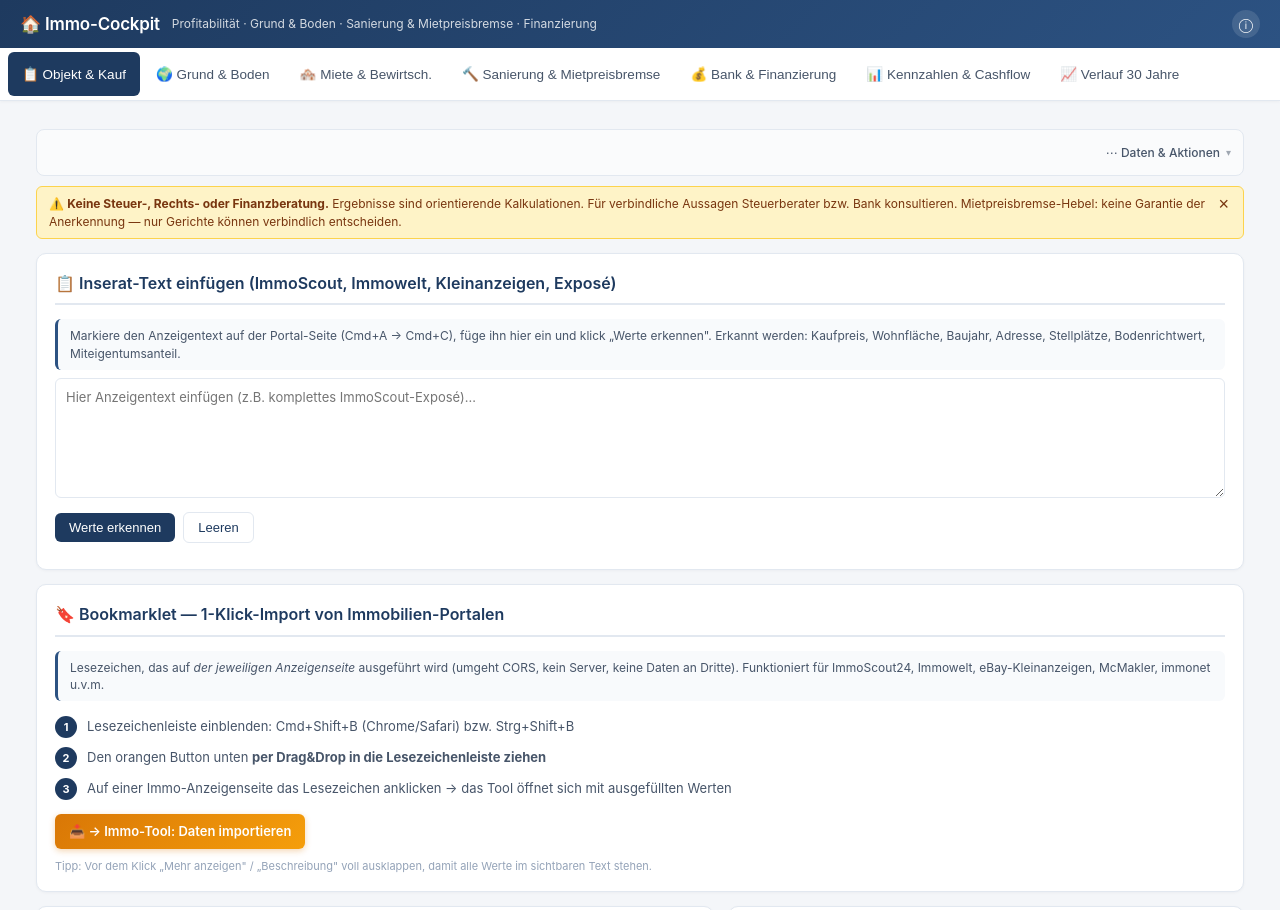
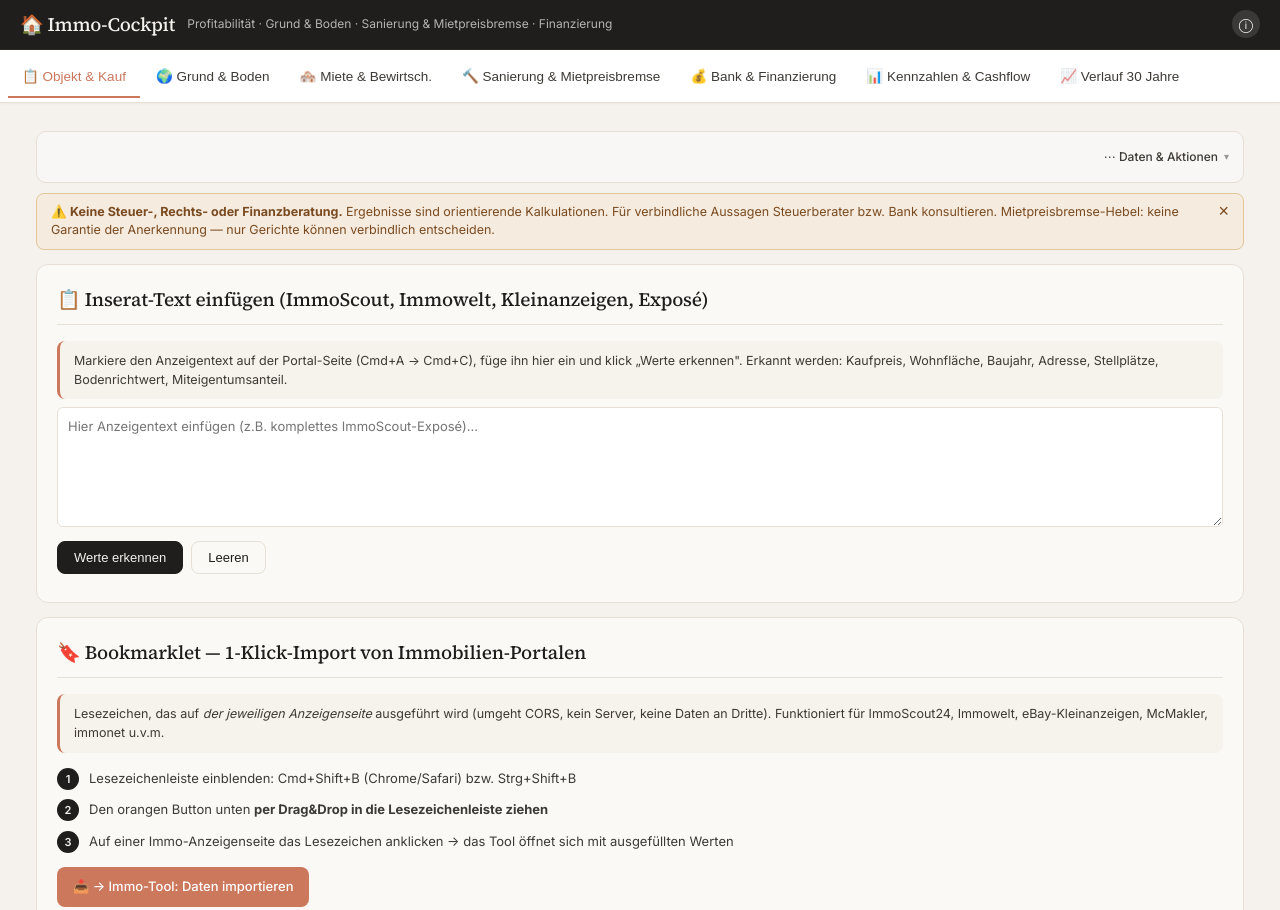
Before and after one commit to dmzickler-netizen/immo-tool, a plain HTML site: page index.html in a window 1280 px wide. Shown: the top 910 px of the page. Drawn offline with Linux system fonts and the light colour scheme.

Commit message:
Claude/Anthropic Aesthetic Polish
Farbpalette komplett auf warm-erdig umgestellt:
- Background: warmes Off-White #f5f1ed statt kühles Hellgrau
- Header: Anthrazit-Schwarz #1f1e1d statt Blau-Gradient
- Akzent: Claude-Orange #cc785c statt blau-orange-Mix
- Semantik-Farben (good/warn/bad) auf gedämpfte erdige Töne
- Borders: warm-beige statt cool-grau

Typografie:
- Body: Inter (sans, neutral, sehr gute Lesbarkeit)
- Headings, KPI-Zahlen, Hero-Werte: Source Serif 4 (Tiempos-nahe)
- Hero-KPI: 34px Serif, -0.8 letter-spacing
- Card-Titel: 19px Serif, gleicher Stil wie Hero

Komponenten:
- Active Tab: Claude-Orange Underline statt voller Fill
- Buttons: dunkel-anthrazit gefüllt (primär) / outline (sekundär)
- KPI-Cards: noch subtiler — fast-weißer Hintergrund + linker Border
- Cards: kein Schadow mehr, nur warmer Border
- Inputs: 8px Radius, Claude-Orange Focus-Ring
- Drop-Zone, Legend, Disclaimer: warm-Off-White Akzent

Co-Authored-By: Claude Opus 4.7 (1M context) <noreply@anthropic.com>

```diff
--- a/index.html
+++ b/index.html
@@ -4,40 +4,45 @@
 <meta charset="UTF-8" />
 <meta name="viewport" content="width=device-width, initial-scale=1.0" />
 <title>Immobilien-Investitions-Cockpit</title>
+<link rel="preconnect" href="https://fonts.googleapis.com">
+<link rel="preconnect" href="https://fonts.gstatic.com" crossorigin>
+<link rel="stylesheet" href="https://fonts.googleapis.com/css2?family=Inter:wght@400;500;600;700&family=Source+Serif+4:opsz,wght@8..60,400;8..60,500;8..60,600&display=swap">
 <style>
   :root{
-    --bg:#f4f6f9;
-    --card:#ffffff;
-    --ink:#1a2540;
-    --ink2:#475569;
-    --muted:#94a3b8;
-    --border:#e2e8f0;
-    --primary:#1e3a5f;
-    --primary2:#2c5282;
-    --accent:#d97706;
-    --accent2:#f59e0b;
-    --good:#16a34a;
-    --warn:#d97706;
-    --bad:#dc2626;
-    --info:#0369a1;
-    --soft-good:#dcfce7;
-    --soft-warn:#fef3c7;
-    --soft-bad:#fee2e2;
-    --soft-info:#e0f2fe;
+    --bg:#f5f1ed;
+    --card:#fbf9f6;
+    --ink:#1f1e1d;
+    --ink2:#3d3a36;
+    --muted:#8a847d;
+    --border:#e6e0d4;
+    --primary:#1f1e1d;
+    --primary2:#3a3733;
+    --accent:#cc785c;
+    --accent2:#e89478;
+    --good:#3a7f4a;
+    --warn:#b06a2e;
+    --bad:#b04437;
+    --info:#3d6480;
+    --soft-good:#e8efe8;
+    --soft-warn:#f5ebde;
+    --soft-bad:#f3e1dd;
+    --soft-info:#e3eaef;
+    --serif:'Source Serif 4',Charter,Cambria,Georgia,serif;
+    --sans:'Inter','-apple-system',BlinkMacSystemFont,'Segoe UI',sans-serif;
   }
   *{box-sizing:border-box}
-  body{margin:0;font-family:-apple-system,BlinkMacSystemFont,'Segoe UI',Roboto,sans-serif;background:var(--bg);color:var(--ink);line-height:1.45;-webkit-font-smoothing:antialiased}
-  .header{background:linear-gradient(135deg,var(--primary) 0%,var(--primary2) 100%);color:#fff;padding:10px 20px;box-shadow:0 1px 3px rgba(0,0,0,0.08);display:flex;align-items:center;justify-content:space-between;gap:12px}
-  .header h1{margin:0;font-size:17px;font-weight:600;letter-spacing:-0.2px;white-space:nowrap;overflow:hidden;text-overflow:ellipsis}
-  .header .sub{font-size:12px;opacity:0.8;white-space:nowrap;overflow:hidden;text-overflow:ellipsis;flex:1}
+  body{margin:0;font-family:var(--sans);background:var(--bg);color:var(--ink);line-height:1.5;-webkit-font-smoothing:antialiased;-moz-osx-font-smoothing:grayscale}
+  .header{background:var(--primary);color:#f5f1ed;padding:10px 20px;border-bottom:1px solid #2c2a27;display:flex;align-items:center;justify-content:space-between;gap:12px}
+  .header h1{margin:0;font-family:var(--serif);font-size:19px;font-weight:500;letter-spacing:-0.3px;white-space:nowrap;overflow:hidden;text-overflow:ellipsis}
+  .header .sub{font-size:12px;opacity:0.7;white-space:nowrap;overflow:hidden;text-overflow:ellipsis;flex:1}
   .header .info-btn{background:rgba(255,255,255,0.12);border:none;color:#fff;width:28px;height:28px;border-radius:50%;font-size:14px;cursor:pointer;flex:0 0 28px;display:flex;align-items:center;justify-content:center}
   .header .info-btn:hover{background:rgba(255,255,255,0.2)}
   @media(max-width:600px){.header .sub{display:none}}
   .nav-bar{background:#fff;border-bottom:1px solid var(--border);display:flex;flex-wrap:nowrap;gap:2px;padding:4px 8px;position:sticky;top:0;z-index:50;box-shadow:0 1px 3px rgba(0,0,0,0.04);overflow-x:auto;scrollbar-width:none;-webkit-overflow-scrolling:touch;scroll-snap-type:x proximity}
   .nav-bar::-webkit-scrollbar{display:none}
   .nav-btn{background:transparent;border:none;padding:11px 14px;font-size:13.5px;color:var(--ink2);cursor:pointer;border-radius:6px;font-weight:500;transition:all 0.12s;white-space:nowrap;min-height:44px;scroll-snap-align:center;flex:0 0 auto}
-  .nav-btn:hover{background:#f1f5f9;color:var(--ink)}
-  .nav-btn.active{background:var(--primary);color:#fff}
+  .nav-btn:hover{background:rgba(204,120,92,0.08);color:var(--ink)}
+  .nav-btn.active{background:transparent;color:var(--accent);box-shadow:inset 0 -2px 0 var(--accent);border-radius:0}
   .container{max-width:1240px;margin:0 auto;padding:20px 16px 60px}
   .tab{display:none}
   .tab.active{display:block}
@@ -47,23 +52,23 @@
   .grid-4{grid-template-columns:repeat(4,1fr)}
   @media(max-width:900px){.grid-2,.grid-3,.grid-4{grid-template-columns:1fr 1fr}}
   @media(max-width:600px){.grid-2,.grid-3,.grid-4{grid-template-columns:1fr}}
-  .card{background:var(--card);border:1px solid var(--border);border-radius:10px;padding:18px 18px 16px;box-shadow:0 1px 3px rgba(15,23,42,0.04)}
-  .card h2{margin:0 0 14px;font-size:16px;font-weight:600;color:var(--primary);border-bottom:2px solid var(--border);padding-bottom:8px}
-  .card h3{margin:14px 0 8px;font-size:14px;font-weight:600;color:var(--ink2)}
+  .card{background:var(--card);border:1px solid var(--border);border-radius:12px;padding:20px 20px 18px;box-shadow:none}
+  .card h2{margin:0 0 16px;font-family:var(--serif);font-size:19px;font-weight:500;color:var(--ink);border-bottom:1px solid var(--border);padding-bottom:10px;letter-spacing:-0.2px}
+  .card h3{margin:16px 0 8px;font-size:13px;font-weight:600;color:var(--ink2);text-transform:uppercase;letter-spacing:0.5px}
   .field{display:flex;flex-direction:column;gap:4px;margin-bottom:10px}
   .field label{font-size:12px;color:var(--ink2);font-weight:500}
   .field .hint{font-size:11px;color:var(--muted);margin-top:2px}
-  input[type=text],input[type=number],input[type=date],select{padding:8px 10px;border:1px solid var(--border);border-radius:6px;font-size:14px;font-family:inherit;background:#fff;color:var(--ink);transition:border 0.12s}
-  input:focus,select:focus{outline:none;border-color:var(--primary2);box-shadow:0 0 0 3px rgba(44,82,130,0.12)}
-  input[readonly]{background:#f8fafc;color:var(--ink2)}
+  input[type=text],input[type=number],input[type=date],select,textarea{padding:9px 11px;border:1px solid var(--border);border-radius:8px;font-size:14px;font-family:inherit;background:#fff;color:var(--ink);transition:border 0.12s,box-shadow 0.12s}
+  input:focus,select:focus,textarea:focus{outline:none;border-color:var(--accent);box-shadow:0 0 0 3px rgba(204,120,92,0.15)}
+  input[readonly]{background:rgba(230,224,212,0.3);color:var(--ink2)}
   .row{display:flex;gap:8px;align-items:center}
   .row > *{flex:1}
   .row > .unit{flex:0 0 auto;font-size:12px;color:var(--muted);min-width:32px}
   .kpi-grid{display:grid;grid-template-columns:repeat(auto-fit,minmax(170px,1fr));gap:10px}
-  .kpi{background:#f8fafc;border:1px solid var(--border);border-radius:8px;padding:11px 12px}
-  .kpi .lab{font-size:11px;color:var(--ink2);font-weight:500;text-transform:uppercase;letter-spacing:0.3px;margin-bottom:4px}
-  .kpi .val{font-size:19px;font-weight:600;color:var(--ink)}
-  .kpi .sub{font-size:11px;color:var(--muted);margin-top:2px}
+  .kpi{background:rgba(255,255,255,0.5);border:1px solid var(--border);border-radius:10px;padding:13px 14px}
+  .kpi .lab{font-size:10.5px;color:var(--muted);font-weight:500;text-transform:uppercase;letter-spacing:0.6px;margin-bottom:6px}
+  .kpi .val{font-family:var(--serif);font-size:22px;font-weight:500;color:var(--ink);letter-spacing:-0.3px;line-height:1.2}
+  .kpi .sub{font-size:11px;color:var(--muted);margin-top:4px}
   .kpi.good{border-left:3px solid var(--good)}
   .kpi.good .val{color:#15803d}
   .kpi.warn{border-left:3px solid var(--warn)}
@@ -72,41 +77,41 @@
   .kpi.bad .val{color:#b91c1c}
   .kpi.info{border-left:3px solid var(--info)}
   .kpi.info .val{color:#075985}
-  .kpi.hero{padding:16px 18px}
+  .kpi.hero{padding:20px 22px;background:var(--card)}
   .kpi.hero .lab{font-size:11px}
-  .kpi.hero .val{font-size:30px;line-height:1.1;letter-spacing:-0.5px;margin:6px 0 4px}
+  .kpi.hero .val{font-family:var(--serif);font-size:34px;line-height:1.05;letter-spacing:-0.8px;margin:8px 0 6px;font-weight:500}
   .kpi.hero .sub{font-size:12px}
   .hero-grid{display:grid;grid-template-columns:repeat(3,1fr);gap:10px;margin-bottom:14px}
   @media(max-width:700px){.hero-grid{grid-template-columns:1fr}}
   .alert{padding:10px 12px;border-radius:8px;font-size:13px;margin:10px 0;border-left:4px solid}
-  .alert-info{background:var(--soft-info);border-color:var(--info);color:#075985}
-  .alert-good{background:var(--soft-good);border-color:var(--good);color:#166534}
-  .alert-warn{background:var(--soft-warn);border-color:var(--warn);color:#92400e}
-  .alert-bad{background:var(--soft-bad);border-color:var(--bad);color:#991b1b}
+  .alert-info{background:var(--soft-info);border-color:var(--info);color:#2d4a5e}
+  .alert-good{background:var(--soft-good);border-color:var(--good);color:#2a5a37}
+  .alert-warn{background:var(--soft-warn);border-color:var(--warn);color:#7a4a20}
+  .alert-bad{background:var(--soft-bad);border-color:var(--bad);color:#7a2e25}
   table{width:100%;border-collapse:collapse;font-size:13px;margin-top:8px}
-  th{background:#f1f5f9;text-align:left;padding:8px 10px;border-bottom:2px solid var(--border);font-weight:600;color:var(--ink2);font-size:12px;text-transform:uppercase;letter-spacing:0.2px}
-  td{padding:7px 10px;border-bottom:1px solid var(--border)}
+  th{background:rgba(230,224,212,0.4);text-align:left;padding:9px 12px;border-bottom:1px solid var(--border);font-weight:600;color:var(--ink2);font-size:11px;text-transform:uppercase;letter-spacing:0.5px}
+  td{padding:8px 12px;border-bottom:1px solid var(--border)}
   td.num,th.num{text-align:right;font-variant-numeric:tabular-nums}
-  tr:hover td{background:#f8fafc}
+  tr:hover td{background:rgba(255,255,255,0.5)}
   .footer{padding:20px 0;text-align:center;font-size:11px;color:var(--muted)}
   .actions{display:flex;gap:8px;justify-content:flex-end;margin-bottom:12px}
-  .btn{background:var(--primary);color:#fff;border:none;padding:7px 14px;border-radius:6px;font-size:13px;cursor:pointer;font-weight:500}
-  .btn:hover{background:var(--primary2)}
-  .btn-sec{background:#fff;color:var(--primary);border:1px solid var(--border)}
-  .btn-sec:hover{background:#f1f5f9}
+  .btn{background:var(--ink);color:#f5f1ed;border:1px solid var(--ink);padding:8px 16px;border-radius:8px;font-size:13px;cursor:pointer;font-weight:500;transition:all 0.12s}
+  .btn:hover{background:#3a3733;border-color:#3a3733}
+  .btn-sec{background:transparent;color:var(--ink);border:1px solid var(--border)}
+  .btn-sec:hover{background:rgba(204,120,92,0.06);border-color:var(--ink)}
   .pill{display:inline-block;padding:2px 8px;border-radius:12px;font-size:11px;font-weight:600}
   .pill.good{background:var(--soft-good);color:#166534}
   .pill.warn{background:var(--soft-warn);color:#92400e}
   .pill.bad{background:var(--soft-bad);color:#991b1b}
-  details{border:1px solid var(--border);border-radius:8px;padding:10px 12px;margin:8px 0;background:#fafbfc}
-  summary{cursor:pointer;font-weight:500;color:var(--primary);font-size:13.5px}
+  details{border:1px solid var(--border);border-radius:10px;padding:12px 14px;margin:8px 0;background:rgba(255,255,255,0.4)}
+  summary{cursor:pointer;font-weight:500;color:var(--ink);font-size:13.5px}
   details[open] summary{margin-bottom:10px;border-bottom:1px solid var(--border);padding-bottom:6px}
-  .legend{font-size:12px;color:var(--ink2);background:#f8fafc;padding:8px 12px;border-radius:6px;border-left:3px solid var(--primary2);margin:8px 0}
+  .legend{font-size:12.5px;color:var(--ink2);background:rgba(230,224,212,0.3);padding:10px 14px;border-radius:8px;border-left:3px solid var(--accent);margin:8px 0;line-height:1.55}
   .group{display:grid;grid-template-columns:1fr 1fr;gap:12px}
   @media(max-width:700px){.group{grid-template-columns:1fr}}
-  .disclaimer{background:#fef3c7;border:1px solid #fcd34d;color:#78350f;padding:8px 36px 8px 12px;border-radius:6px;font-size:12px;margin-bottom:14px;position:relative}
-  .disclaimer .dismiss{position:absolute;top:6px;right:8px;background:transparent;border:none;color:#78350f;cursor:pointer;font-size:18px;line-height:1;padding:2px 6px;border-radius:4px}
-  .disclaimer .dismiss:hover{background:rgba(120,53,15,0.1)}
+  .disclaimer{background:var(--soft-warn);border:1px solid #e2c79a;color:#7a4a20;padding:9px 38px 9px 14px;border-radius:8px;font-size:12.5px;margin-bottom:14px;position:relative;line-height:1.5}
+  .disclaimer .dismiss{position:absolute;top:6px;right:8px;background:transparent;border:none;color:#7a4a20;cursor:pointer;font-size:18px;line-height:1;padding:2px 6px;border-radius:4px}
+  .disclaimer .dismiss:hover{background:rgba(122,74,32,0.1)}
   .disclaimer.hidden{display:none}
   .toolbar{margin-bottom:10px}
   .toolbar summary{font-size:12px;color:var(--ink2);cursor:pointer;text-align:right;padding:4px 0;list-style:none;display:flex;justify-content:flex-end;align-items:center;gap:6px}
@@ -117,8 +122,8 @@
   .source{font-size:11px;color:var(--muted);font-style:italic;margin-top:6px}
   .chart-wrap{margin-top:10px;overflow-x:auto}
   .chart-wrap svg{display:block;min-width:600px}
-  .dropzone{border:2px dashed var(--border);border-radius:10px;padding:18px;text-align:center;background:#fafbfc;color:var(--ink2);cursor:pointer;transition:all 0.15s;font-size:13.5px}
-  .dropzone:hover,.dropzone.drag{border-color:var(--primary2);background:#eff6ff;color:var(--primary)}
+  .dropzone{border:2px dashed var(--border);border-radius:10px;padding:20px;text-align:center;background:rgba(230,224,212,0.2);color:var(--ink2);cursor:pointer;transition:all 0.15s;font-size:13.5px}
+  .dropzone:hover,.dropzone.drag{border-color:var(--accent);background:rgba(204,120,92,0.06);color:var(--accent)}
   .dropzone .ic{font-size:24px;margin-bottom:4px}
   .pdf-status{font-size:12px;color:var(--ink2);margin-top:8px}
   .pdf-status .ok{color:var(--good);font-weight:600}
@@ -128,18 +133,18 @@
   .finding .lab{font-weight:500;color:var(--ink2);flex:0 0 200px}
   .finding .val{font-weight:600;color:var(--ink);flex:1}
   .finding .ctx{font-size:11px;color:var(--muted);font-style:italic;flex:0 0 auto;max-width:280px;overflow:hidden;text-overflow:ellipsis;white-space:nowrap}
-  .finding button{background:var(--primary);color:#fff;border:none;padding:4px 10px;border-radius:5px;font-size:12px;cursor:pointer;font-weight:500}
-  .finding button:hover{background:var(--primary2)}
+  .finding button{background:var(--ink);color:#f5f1ed;border:none;padding:6px 12px;border-radius:6px;font-size:12px;cursor:pointer;font-weight:500;min-height:32px}
+  .finding button:hover{background:#3a3733}
   .finding button.done{background:var(--good)}
   .raw-text{margin-top:10px;max-height:240px;overflow:auto;background:#f8fafc;border:1px solid var(--border);border-radius:6px;padding:10px;font-family:ui-monospace,Menlo,monospace;font-size:11px;color:var(--ink2);white-space:pre-wrap;line-height:1.4}
   textarea#paste-box,textarea#paste-box-grund{width:100%;min-height:120px;font-family:inherit;font-size:13px;padding:10px;border:1px solid var(--border);border-radius:6px;resize:vertical;background:#fff}
   textarea#paste-box:focus,textarea#paste-box-grund:focus{outline:none;border-color:var(--primary2);box-shadow:0 0 0 3px rgba(44,82,130,0.12)}
-  .bm-link{display:inline-block;background:linear-gradient(135deg,#d97706,#f59e0b);color:#fff;padding:8px 14px;border-radius:6px;text-decoration:none;font-weight:600;font-size:13px;cursor:grab;box-shadow:0 2px 6px rgba(217,119,6,0.3);user-select:none}
-  .bm-link:hover{background:linear-gradient(135deg,#b45309,#d97706)}
+  .bm-link{display:inline-block;background:var(--accent);color:#fff;padding:10px 16px;border-radius:8px;text-decoration:none;font-weight:500;font-size:13px;cursor:grab;user-select:none;transition:background 0.15s}
+  .bm-link:hover{background:#b56a52}
   .bm-link:active{cursor:grabbing}
   .bm-steps{counter-reset:bm;list-style:none;padding-left:0;margin:10px 0}
   .bm-steps li{counter-increment:bm;padding:6px 0 6px 32px;position:relative;font-size:13px;color:var(--ink2)}
-  .bm-steps li::before{content:counter(bm);position:absolute;left:0;top:5px;width:22px;height:22px;border-radius:50%;background:var(--primary);color:#fff;text-align:center;font-size:11px;font-weight:700;line-height:22px}
+  .bm-steps li::before{content:counter(bm);position:absolute;left:0;top:5px;width:22px;height:22px;border-radius:50%;background:var(--ink);color:#f5f1ed;text-align:center;font-size:11px;font-weight:600;line-height:22px}
 </style>
 <script src="https://cdnjs.cloudflare.com/ajax/libs/pdf.js/3.11.174/pdf.min.js"></script>
 </head>
```
